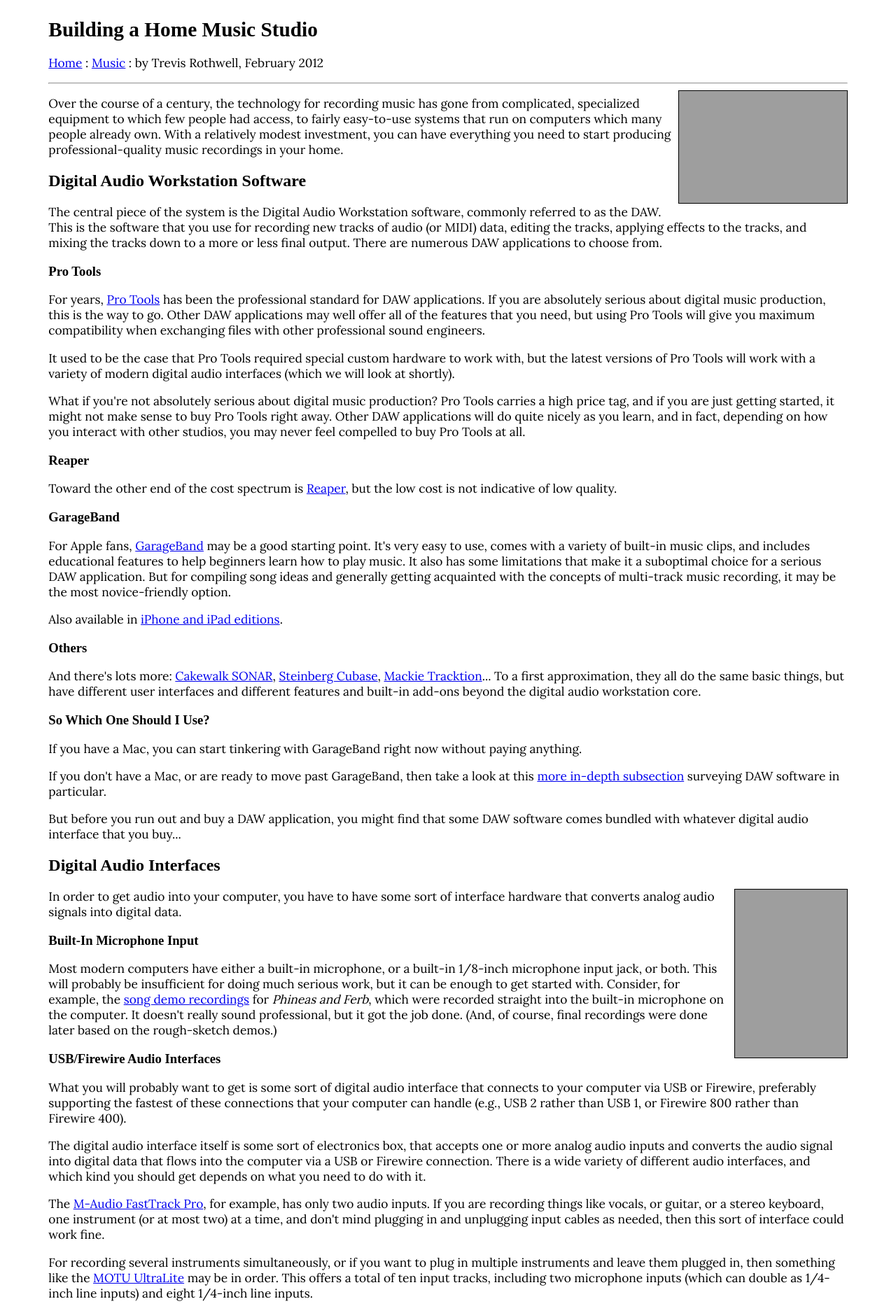
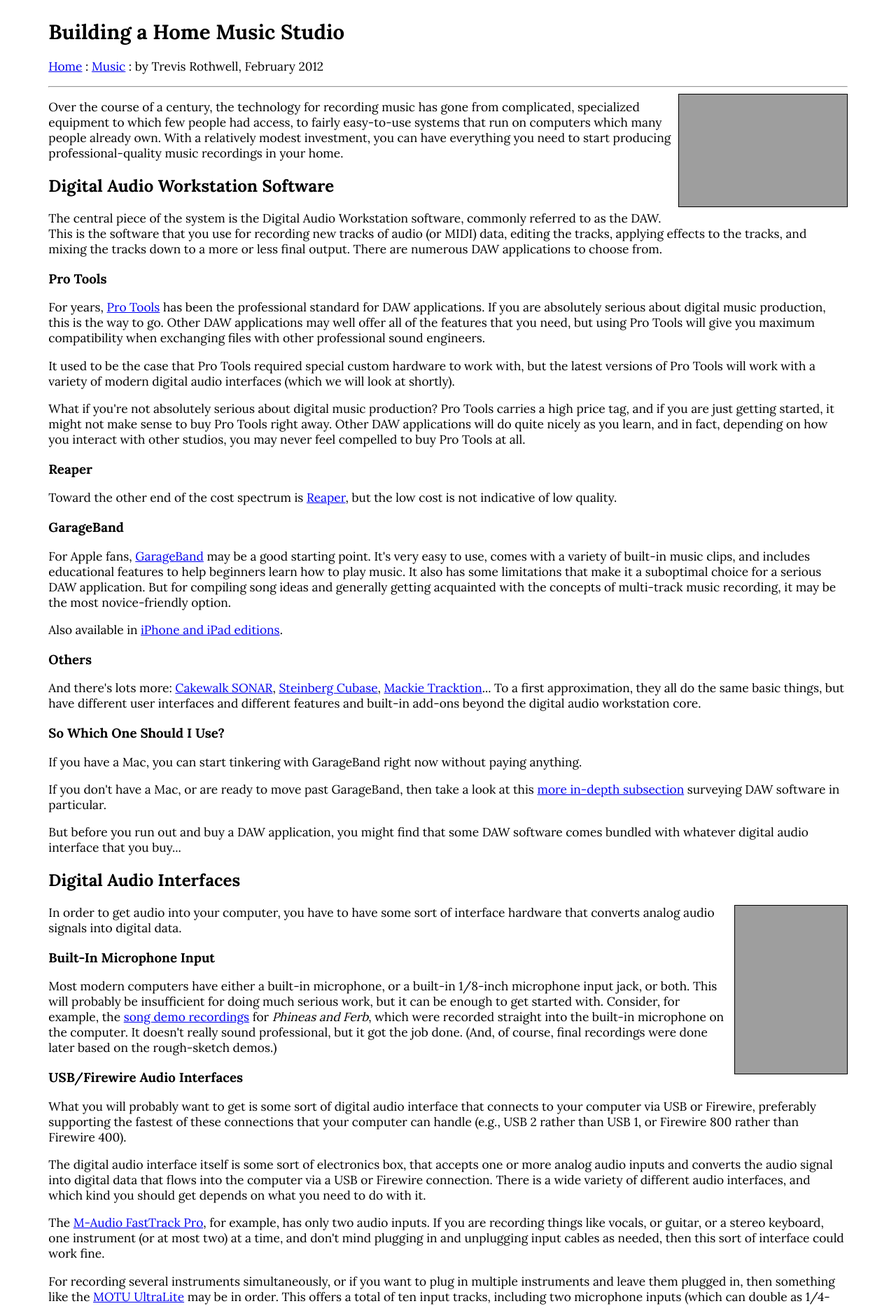
Before and after one commit to tjr/tjr.github.com, a Jekyll site: the page music/building-a-home-music-studio.html, which Jekyll copies as it is, in a window 1280 px wide. Shown: the top 1866 px of the page at 70% size. Built offline with Jekyll 4.4.1, drawn with Linux system fonts in a browser that asks for light colours; some web fonts are replaced; grey boxes are pictures that could not be loaded.

Commit message:
Update css/traditional.css

```diff
--- a/css/traditional.css
+++ b/css/traditional.css
@@ -33,12 +33,12 @@ h4 { font-size: 12pt;}
 h5 { font-size: 10pt;}
 h6 { font-size: 8pt;}
 
-h1 { font-family: "Droid Sans"; font-weight: 700;}
-h2 { font-family: "Droid Sans"; font-weight: 700;}
-h3 { font-family: "Droid Sans"; font-weight: 700;}
-h4 { font-family: "Oxygen"; font-weight: 700;}
-h5 { font-family: "Oxygen"; font-weight: 700;}
-h6 { font-family: "Oxygen"; font-weight: 700;}
+ah1 { font-family: "Droid Sans"; font-weight: 700;}
+ah2 { font-family: "Droid Sans"; font-weight: 700;}
+ah3 { font-family: "Droid Sans"; font-weight: 700;}
+ah4 { font-family: "Oxygen"; font-weight: 700;}
+ah5 { font-family: "Oxygen"; font-weight: 700;}
+ah6 { font-family: "Oxygen"; font-weight: 700;}
 
 
 /* new fonts and styles, august 2012 */
```
